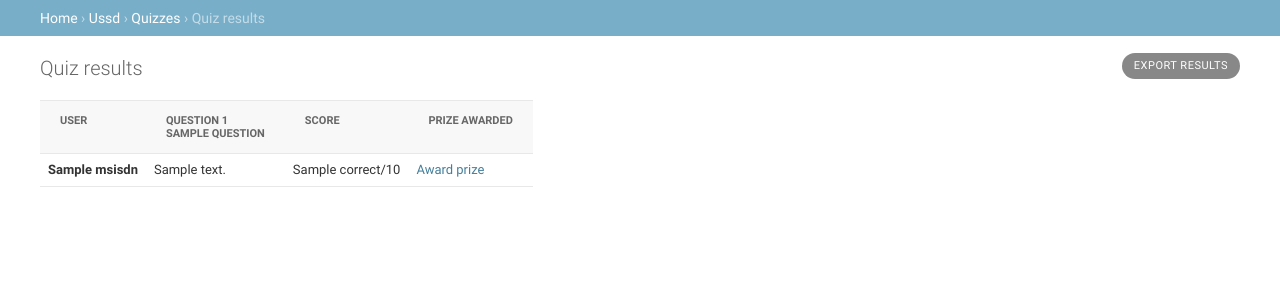
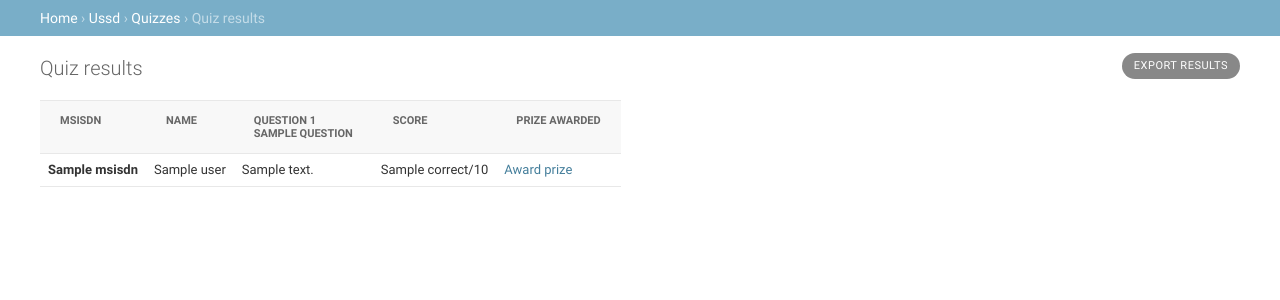
Before and after one commit to dirkcuys/save4life, a Django app: template ussd/templates/quiz_results.html in a window 1280 px wide. Shown: the part 48-348 px from the top of the page. Run offline with Django 3.2, Linux system fonts and the light colour scheme; tables that the repository leaves empty hold one stand-in row (values such as "Sample post"); the template is opened without the code that fills it: values that come from a table or form of the project are taken from there, most other values are stand-ins (such as "Sample title", 1, 10 or a date in 2020); parts of the project's set-up code (start-up, migrations or seed data) failed here and were passed over.

Commit message:
add user name to quiz results page

```diff
--- a/ussd/templates/quiz_results.html
+++ b/ussd/templates/quiz_results.html
@@ -35,7 +35,11 @@
                      <div class="clear"></div>
                   </th-->
                   <th scope="col"  class="sortable column-publish_at">
-                     <div class="text"><a href="?o=1">User</a></div>
+                     <div class="text"><a href="?o=1">MSISDN</a></div>
+                     <div class="clear"></div>
+                  </th>
+                  <th scope="col"  class="sortable column-publish_at">
+                     <div class="text"><a href="?o=1">Name</a></div>
                      <div class="clear"></div>
                   </th>
                   {% for question in quiz.question_set.all reversed %}
@@ -60,6 +64,7 @@
         <tr class="row{% cycle '1' '2' %}">
           <!--td class="action-checkbox"><input class="action-select" name="_selected_action" type="checkbox" value="{{user_result.user.msisdn}}" /></td-->
           <th class="field-publish_at nowrap">{{user_result.user.msisdn}}</th>
+          <td class="nowrap">{{user_result.user.name}}</td>
           {% for answer in user_result.answers %}
               <td class="nowrap">{{answer.response_text}}</td>
           {% endfor %}
```
Also changed, not shown: ussd/views.py (+3 -7 lines).
